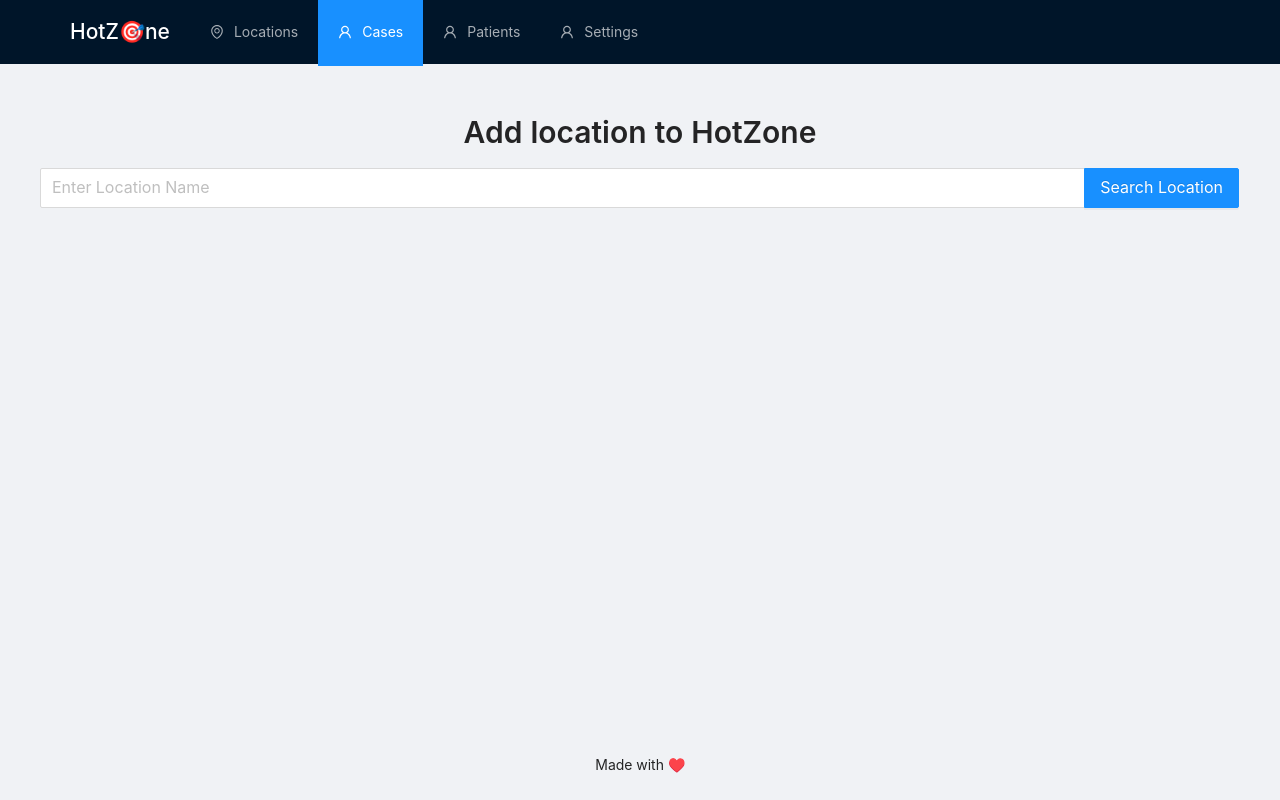
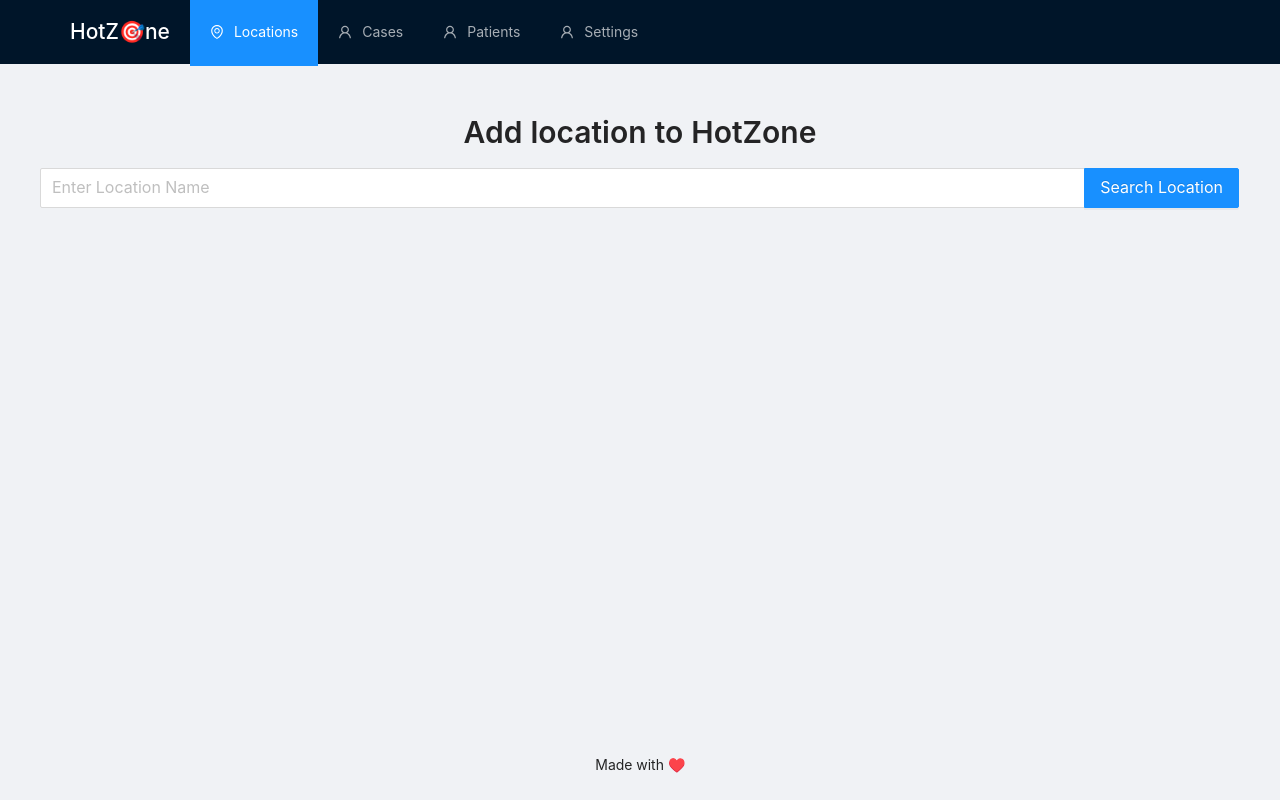
Before and after one commit to uday1331/HotZone, a React (Create React App) app in the folder web/: page / in a window 1280 px wide. Built offline with nearby package versions, Linux system fonts and the light colour scheme; sample sign-in values are in the browser's storage.

Commit message:
web: fix navbar consistency (#19)

```diff
--- a/web/src/components/HomePage.tsx
+++ b/web/src/components/HomePage.tsx
@@ -3,7 +3,7 @@ import { Layout, Menu } from "antd";
 import { EnvironmentOutlined, UserOutlined } from "@ant-design/icons";
 
 import { Logo } from "./Logo";
-import { Link } from "react-router-dom";
+import { Link, useLocation } from "react-router-dom";
 
 const { Content, Footer, Header } = Layout;
 
@@ -11,29 +11,33 @@ interface HomePageProps {
   children: React.ReactNode;
 }
 
-export const HomePage: React.FC<HomePageProps> = ({ children }) => (
+export const HomePage: React.FC<HomePageProps> = ({ children }) => {
+  const location = useLocation();
+  const activeNav = location.pathname.split("/")[1] || "locations";
+
+  return (
     <Layout style={{ minHeight: "100vh" }}>
       <Header>
-      <Menu theme="dark" mode="horizontal" defaultSelectedKeys={["2"]}>
+        <Menu theme="dark" mode="horizontal" selectedKeys={[activeNav]}>
             <Menu.Item key="0">
               <Logo />
             </Menu.Item>
-          <Menu.Item key="1" icon={<EnvironmentOutlined />}>
+            <Menu.Item key="locations" icon={<EnvironmentOutlined />}>
               <Link to="/">
                 Locations
               </Link>
             </Menu.Item>
-          <Menu.Item key="2" icon={<UserOutlined />}>
+            <Menu.Item key="cases" icon={<UserOutlined />}>
               <Link to="/cases">
                 Cases
               </Link>
             </Menu.Item>
-          <Menu.Item key="3" icon={<UserOutlined />}>
+            <Menu.Item key="patients" icon={<UserOutlined />}>
               <Link to="/patients">
                 Patients
               </Link>
             </Menu.Item>
-          <Menu.Item key="4" icon={<UserOutlined />}>
+            <Menu.Item key="settings" icon={<UserOutlined />}>
               <Link to="/settings">
                 Settings
               </Link>
@@ -52,4 +56,5 @@ export const HomePage: React.FC<HomePageProps> = ({ children }) => (
         <Footer style={{ textAlign: "center" }}>Made with ♥️</Footer>
       </Layout>
     </Layout>
-);
+  )
+};
```
Lines whose indentation alone changed are shown as unchanged.
